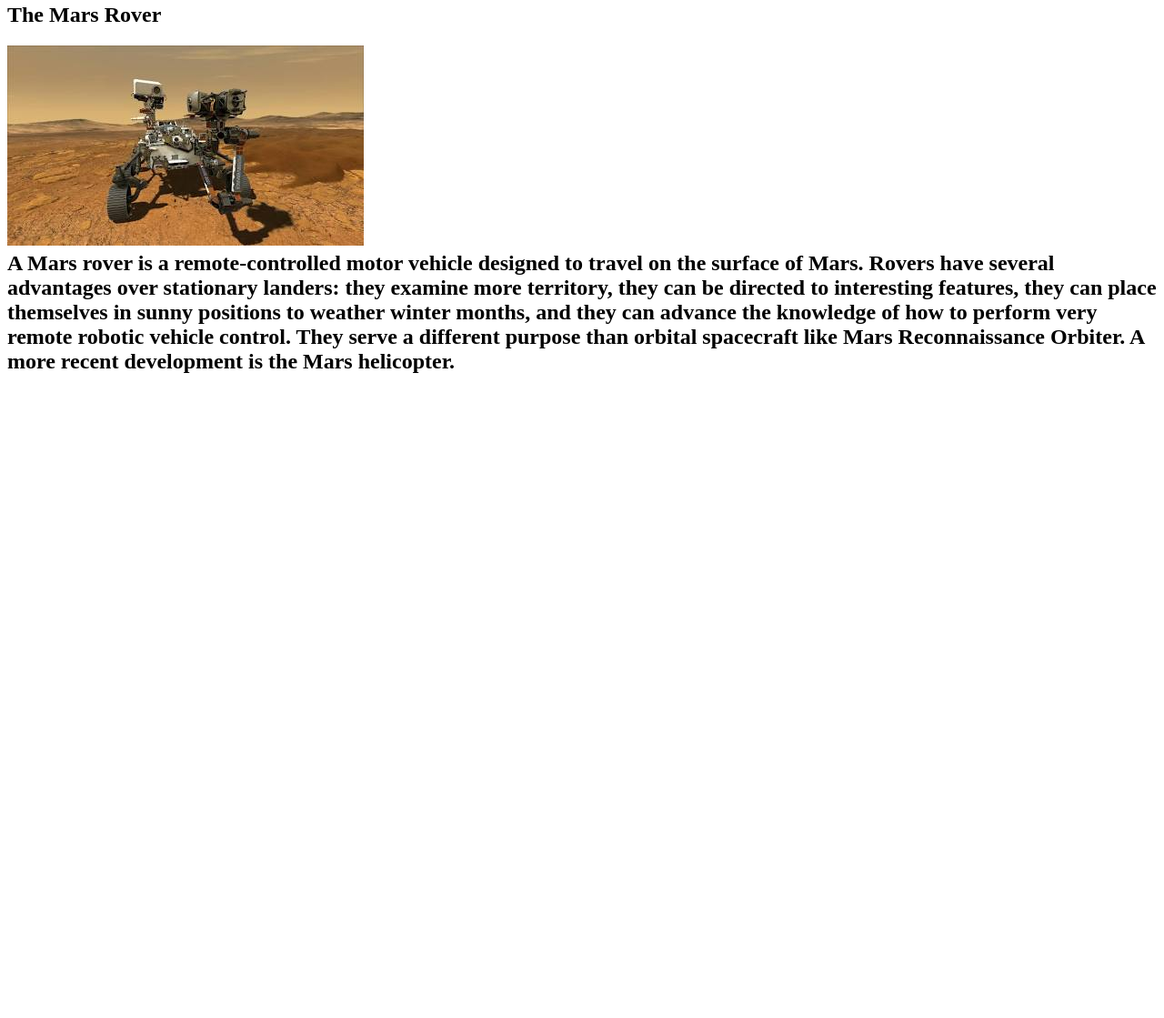
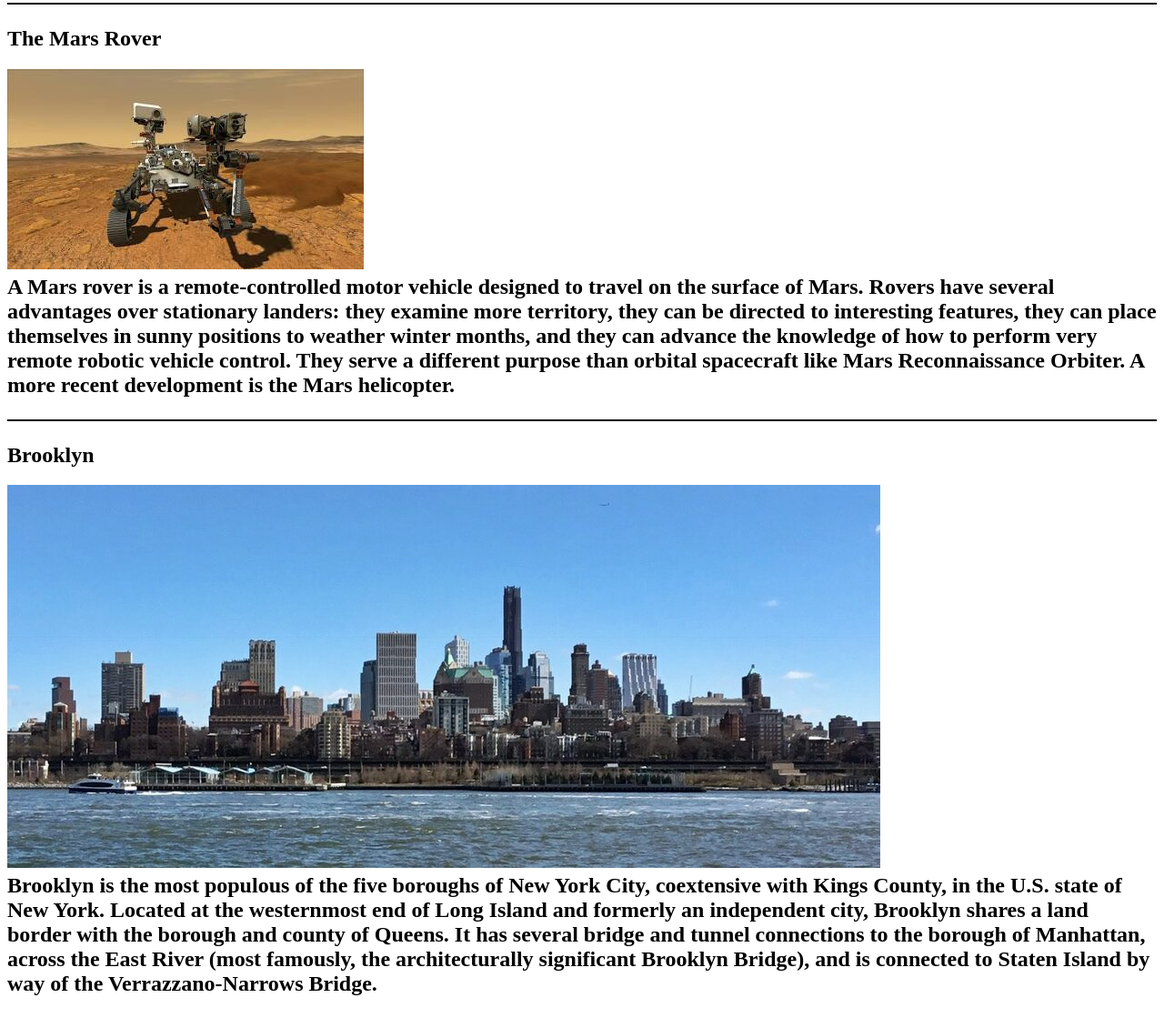
Before and after one commit to noahtupper101-svg/The-Fact-Library, a plain HTML site: page index.html in a window 1280 px wide. Shown: the part 1786-2905 px from the top of the page at 91% size. Before the commit the page ends 2221 px from the top, so only its background shows below. Drawn offline with Linux system fonts and the light colour scheme.

Commit message:
Add files via upload

```diff
--- a/index.html
+++ b/index.html
@@ -39,8 +39,29 @@ Spaceships
 A spacecraft is a vehicle that is designed to fly and operate in outer space.[1] Spacecraft are used for a variety of purposes, including communications, Earth observation, meteorology, navigation, space colonization, planetary exploration, and transportation of humans and cargo. All spacecraft except single-stage-to-orbit vehicles cannot get into space on their own, and require a launch vehicle (carrier rocket).
 
 </p>
-<p><h2>The Mars Rover<h2><img src="marsrover.jpeg";><br>
+<p style="border-top:2px solid black;"><h2>The Mars Rover<h2><img src="marsrover.jpeg";><br>
 A Mars rover is a remote-controlled motor vehicle designed to travel on the surface of Mars. Rovers have several advantages over stationary landers: they examine more territory, they can be directed to interesting features, they can place themselves in sunny positions to weather winter months, and they can advance the knowledge of how to perform very remote robotic vehicle control. They serve a different purpose than orbital spacecraft like Mars Reconnaissance Orbiter. A more recent development is the Mars helicopter.
 </p>
+
+<p style="border-top:2px solid black;">
+
+<h2>
+Brooklyn
+<h2>
+<img src = "Brooklyn.jpeg";><br>
+Brooklyn is the most populous of the five boroughs of New York City, coextensive with Kings County, in the U.S. state of New York. Located at the westernmost end of Long Island and formerly an independent city, Brooklyn shares a land border with the borough and county of Queens. It has several bridge and tunnel connections to the borough of Manhattan, across the East River (most famously, the architecturally significant Brooklyn Bridge), and is connected to Staten Island by way of the Verrazzano-Narrows Bridge.
+
+</p>
+
+
+
+
+
+
+
+
+
+
+
 </body>
 </html>
```
Also changed, not shown: Brooklyn.jpeg (added).
